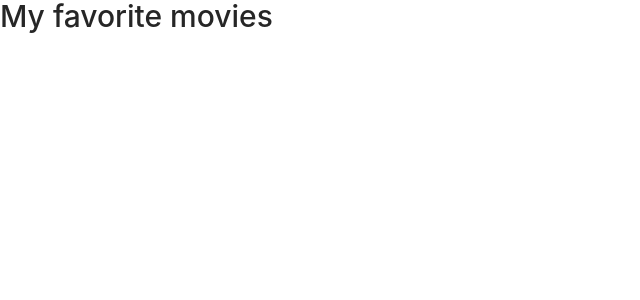
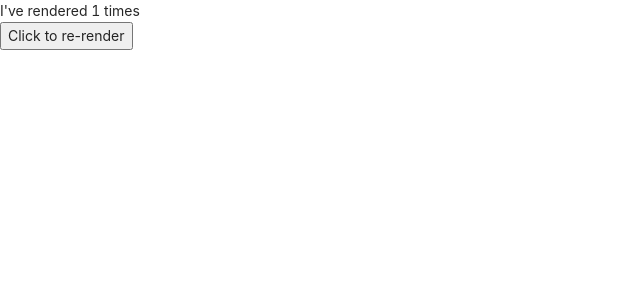
Before and after one commit to hydemajesty/reactTest, a React (Create React App) app: page / in a window 1280 px wide. Shown: the top 300 px of the page, without its empty margins (0-640 px from the left). Built offline with nearby package versions, Linux system fonts and the light colour scheme.

Commit message:
#2
useEffect用法，结合useRef

```diff
--- a/public/index.html
+++ b/public/index.html
@@ -4,7 +4,7 @@
 		<meta charset="UTF-8" />
 		<title>react脚手架</title>
 		<link rel="icon" href="%PUBLIC_URL%/favicon.ico" />
-		<link rel="stylesheet" href="/css/bootstrap.css">
+		<!-- <link rel="stylesheet" href="/css/bootstrap.css"> -->
 		<style>
 			.atguigu{
 				background-color: rgb(209, 137, 4) !important;
--- a/src/App.js
+++ b/src/App.js
@@ -1,11 +1,25 @@
-import React from 'react';
+import React, { useEffect,useState,useRef } from 'react';
 
+function CountMyRenders() {
+  const countRenderRef = useRef(1);
 
+  useEffect(function afterRender() {
+    countRenderRef.current++;
+  });
+
+  return (
+    <div>I've rendered {countRenderRef.current} times</div>
+  );
+}
 
 function App() {
+  const [count, setCount] = useState(0);
   return (
     <div className="App">
-      <h2>My favorite movies</h2>
+      <CountMyRenders />
+      <button onClick={() => setCount(count => count + 1)}>
+        Click to re-render
+      </button>
     </div>
   );
 }
```
